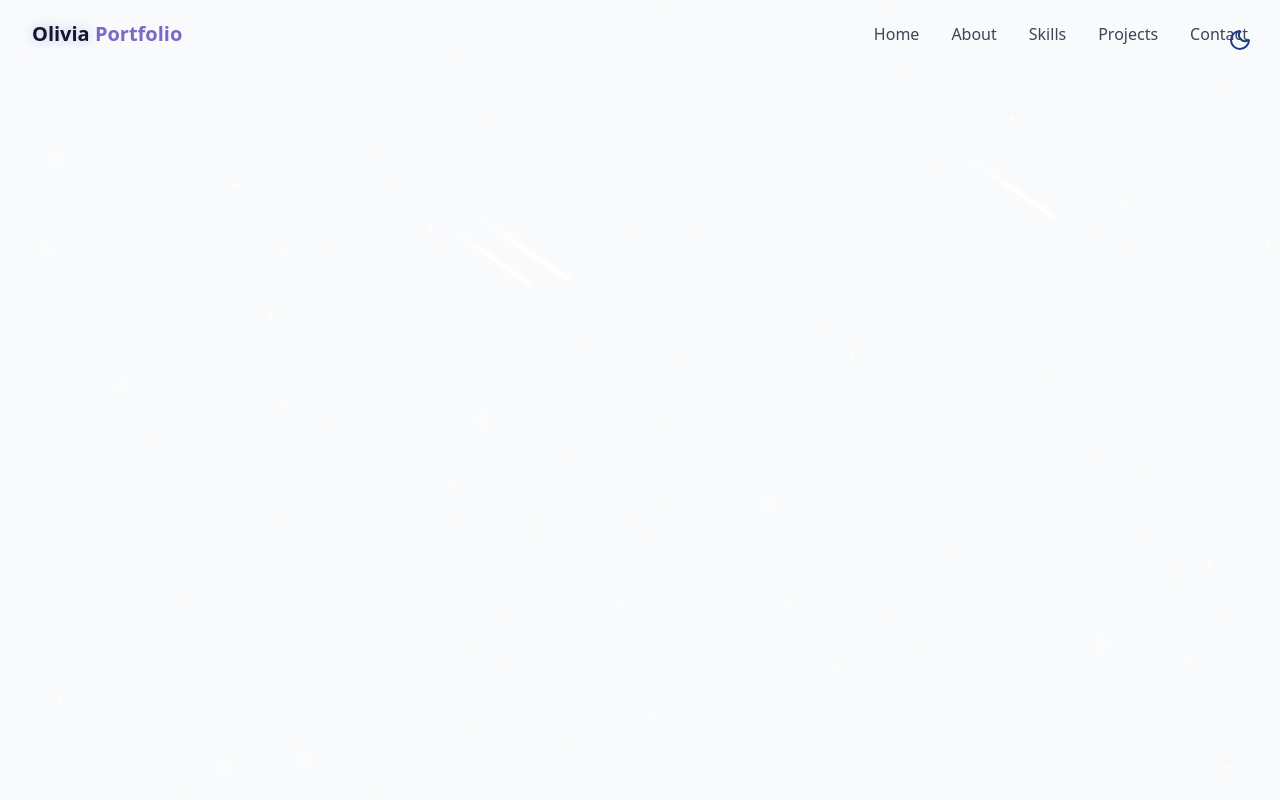
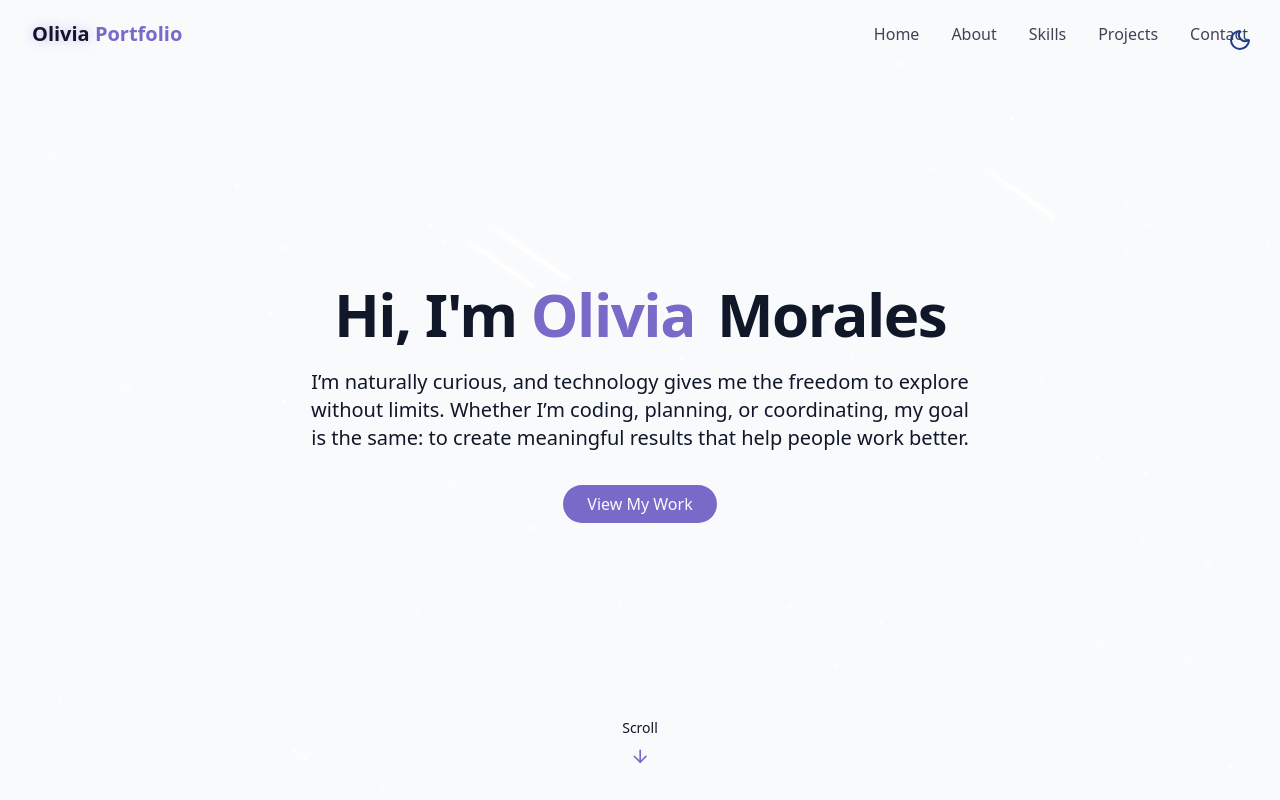
Before and after one commit to SAO1215/personal-portfolio, a React (Vite) app: page / in a window 1280 px wide. Built offline with nearby package versions, Linux system fonts and the light colour scheme.

Commit message:
Add animated Hero Section with intro and scroll indicator

```diff
--- /dev/null
+++ b/src/component/HeroSection.jsx
@@ -0,0 +1,41 @@
+import { ArrowDown } from "lucide-react";
+
+export const HeroSection = () => {
+    return (
+        <section
+            id="hero"
+            className="relative min-h-screen flex flex-col items-center justify-center px-4"
+        >
+            <div className="container max-w-4xl mx-auto text-center z-10">
+                <div className="space-y-6">
+                    <h1 className="text-4xl md:text-6xl font-bold tracking-tight">
+                        <span className="opacity-0 animate-fade-in"> Hi, I'm</span>
+                        <span className="text-primary opacity-0 animate-fade-in-delay-1">
+                            {" "}
+                            Olivia
+                        </span>
+                        <span className="text-gradient ml-2 opacity-0 animate-fade-in-delay-2">
+                            {" "}
+                            Morales
+                        </span>
+                    </h1>
+                    <p className="text-lg md:text-xl text-muted-foreground max-w-2xl mx-auto opacity-0 animate-fade-in-delay-3">
+                        I’m naturally curious, and technology gives me the freedom to explore without limits.
+                        Whether I’m coding, planning, or coordinating, my goal is the same: to create meaningful results that help people work better.
+                    </p>
+
+                    <div className="pt-4 opacity-0 animate-fade-in-delay-4">
+                        <a href="#projects" className="cosmic-button">
+                            View My Work
+                        </a>
+                    </div>
+                </div>
+
+            </div>
+            <div className="absolute bottom-8 left-1/2 transform -translate-x-1/2 flex flex-col items-center animate-bounce">
+                <span className="text-sm text-muted-foreground mb-2"> Scroll </span>
+                <ArrowDown className="h-5 w-5 text-primary" />
+            </div>
+        </section>
+    );
+};
--- a/src/pages/Home.jsx
+++ b/src/pages/Home.jsx
@@ -1,6 +1,7 @@
 import { ThemeToggle } from "../component/ThemeToggle"
 import { StarBackground } from "../component/StarBackground"
 import { Navbar } from "../component/Navbar"
+import { HeroSection } from "../component/HeroSection"
 
 export const Home = () => {
     return (
@@ -16,6 +17,9 @@
             <Navbar />
 
             {/* Main Content */}
+            <main>
+                <HeroSection/>
+            </main>
 
             {/* Footer */}
 
```
